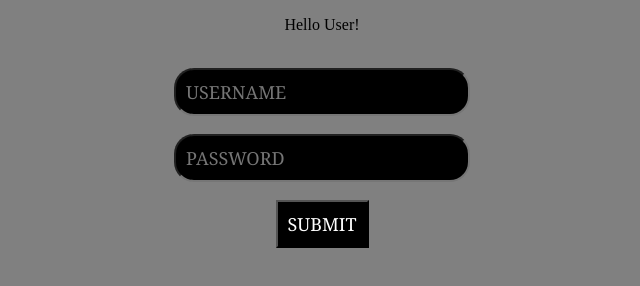
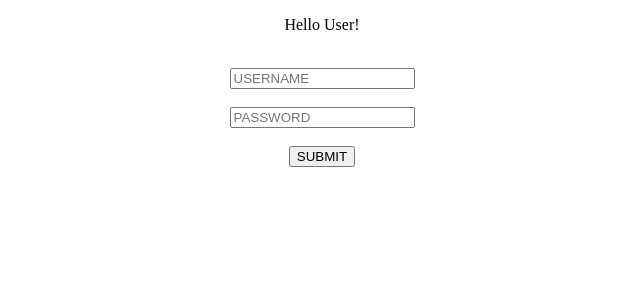
Before and after one commit to Suraj02anand/git-test, a plain HTML site: page index.html in a window 1280 px wide. Shown: the whole page, without its empty margins (318-958 px from the left). Drawn offline with Linux system fonts and the light colour scheme.

Commit message:
Second Commit

```diff
--- a/index.html
+++ b/index.html
@@ -7,23 +7,6 @@
     <title>Document</title>
 </head>
 
-<style>
-    body{
-        background-color:gray;
-    }
-
-    input{
-        padding: 10px;
-        color:white;
-        font-size: large;
-        background-color: black;
-        font-family: Georgia, 'Times New Roman', Times, serif;
-    }
-
-    #username,#password{
-        border-radius: 20px;
-    }
-</style>
 
 <body>
 
```
